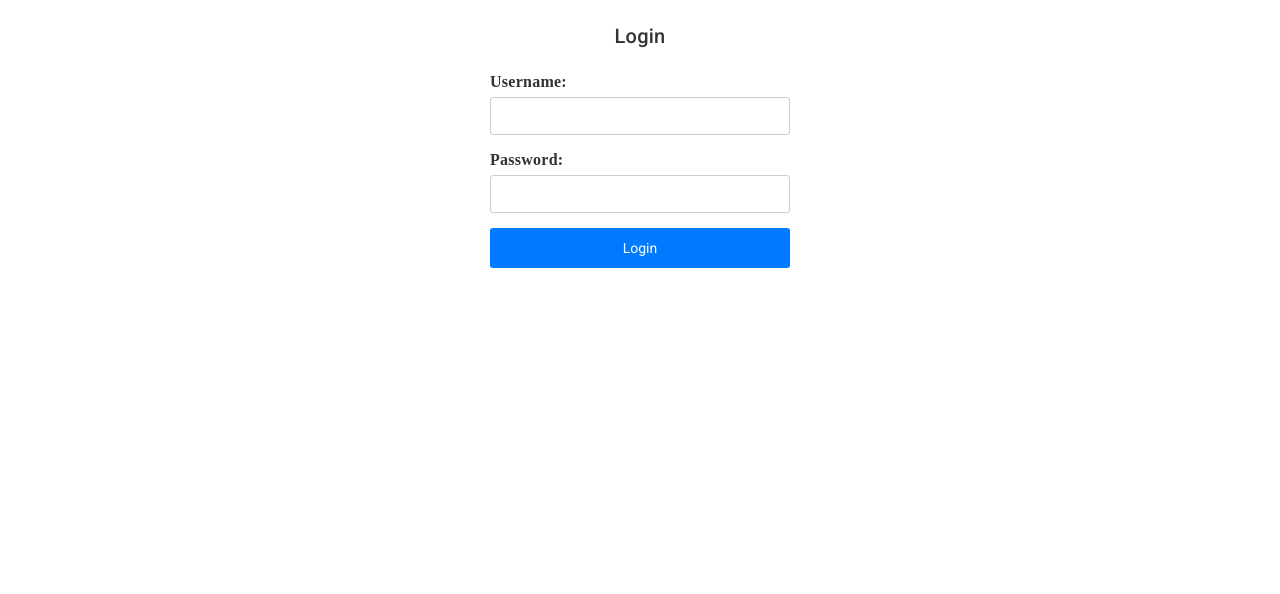
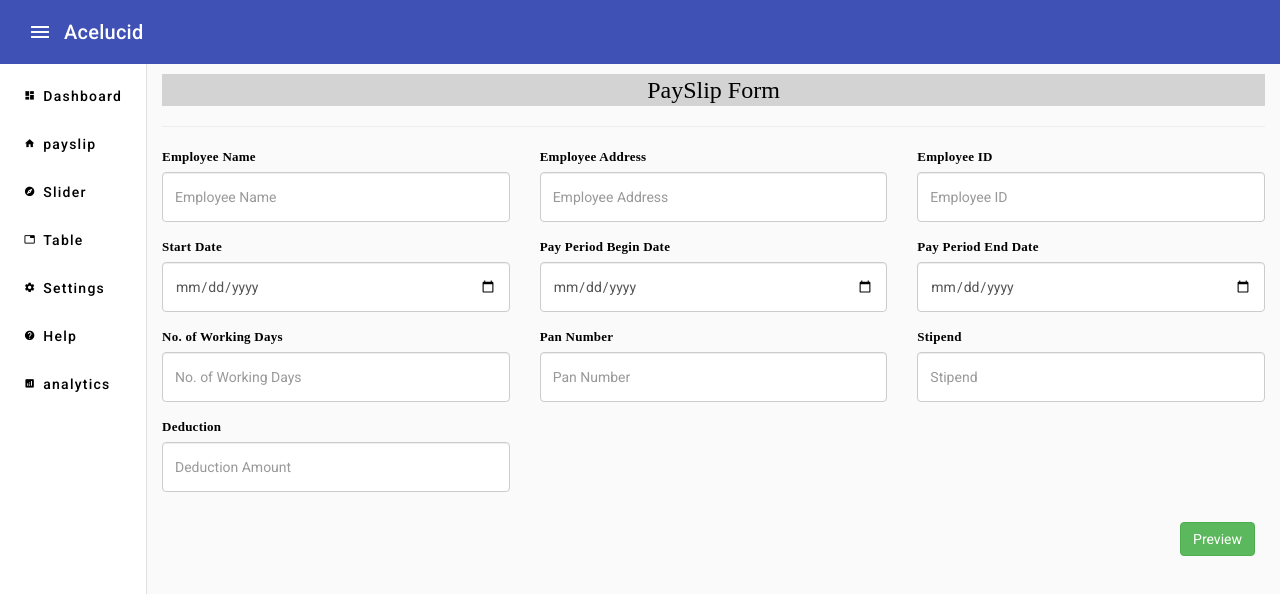
Before and after one commit to chandankumar14/payslip, an Angular app: page /payslip in a window 1280 px wide. Shown: the top 594 px of the page. Built offline with nearby package versions, Linux system fonts and the light colour scheme.

Commit message:
new build file for payslip generation

```diff
--- a/src/app/Model/Customer.ts
+++ b/src/app/Model/Customer.ts
@@ -21,4 +21,6 @@ export interface PaySlipPayload {
     StartDate: any
     PanNumber: any
     Stipend:number
+    Deduction:number,
+    NETSalary:number | any
 }
--- a/src/app/app.component.ts
+++ b/src/app/app.component.ts
@@ -9,7 +9,7 @@ import { Router } from '@angular/router';
 })
 export class AppComponent  implements OnInit{
   title = 'Acelucid';
-  isLoggedIn: boolean = false
+  isLoggedIn: boolean = true
   userName: string = "acelucid"
   Password: string = "acelucid@123"
   loginForm!:FormGroup
--- a/src/app/component/payslip/payslip.component.css
+++ b/src/app/component/payslip/payslip.component.css
@@ -93,3 +93,17 @@ label{
     color: black;
     font-family: 'Times New Roman', Times, serif;
 }
+
+.table_content_container{
+    display: flex;
+    width: 100%;
+}
+
+.table_content{
+    flex: 1;
+}
+.display{
+    padding-right: 10px;
+    align-items: end;
+    text-align: right;
+}
--- a/src/app/component/payslip/payslip.component.html
+++ b/src/app/component/payslip/payslip.component.html
@@ -7,7 +7,7 @@
       <div class="col-md-4 col-sm-6 col-xs-12 form-group">
         <label for="Employee Name">Employee Name</label>
         <input type="text" class="form-control inpt" placeholder="Employee Name" formControlName="EmployeeName">
-        </div>
+      </div>
       <div class="col-md-4 col-sm-6 col-xs-12 form-group">
         <label for="Employee Address">Employee Address</label>
         <input type="text" class="form-control inpt" placeholder="Employee Address" formControlName="EmployeeAddress">
@@ -29,8 +29,7 @@
 
       <div class="col-md-4 col-sm-6 col-xs-12 form-group">
         <label for="Pay Period Begin Date">Pay Period End Date</label>
-        <input type="date" class="form-control inpt"
-        placeholder="Pay Period End Date" formControlName="EndDate">
+        <input type="date" class="form-control inpt" placeholder="Pay Period End Date" formControlName="EndDate">
       </div>
 
       <div class="col-md-4 col-sm-6 col-xs-12 form-group">
@@ -46,6 +45,10 @@
       <div class="col-md-4 col-sm-6 col-xs-12 form-group">
         <label for="Stipend">Stipend</label>
         <input type="number" class="form-control inpt" placeholder="Stipend" formControlName="Stipend">
+      </div>
+      <div class="col-md-4 col-sm-6 col-xs-12 form-group">
+        <label for="Stipend">Deduction</label>
+        <input type="number" class="form-control inpt" placeholder="Deduction Amount" formControlName="Deduction">
       </div>
     </div>
   </form>
@@ -66,24 +69,77 @@
       Hosur Rd, Krishna Reddy Industrial Area
     </p>
   </tr>
-  <p style="background-color: lightgray; height: 10px; margin-top: -15px;"></p>
+  <p style="background-color: lightgray; height: 10px; margin-top: -10px;"></p>
   <h6 class="second_heading">Salary Slip</h6>
   <!--Employee Details Section------>
   <tr>
     <div class="container">
       <div class="half">
-        <p class="employeeDetails">Employee Name:{{payload?.EmployeeName}}</p><br>
-        <p class="employeeDetails">Employee Address:{{payload?.EmployeeAddress}}</p><br>
-        <p class="employeeDetails">Employee ID:{{payload?.EmployeeID}}</p><br>
-        <p class="employeeDetails">Start Date:{{payload?.StartDate}}</p><br>
+        <div class="row">
+          <div class="col-md-6 col-sm-6 col-xs-6">
+            <p class="employeeDetails">Employee Name:</p>
+          </div>
+          <div class="col-md-6 col-sm-6 col-xs-6">
+            <p class="employeeDetails display">{{payload?.EmployeeName}}</p>
+          </div>
+          <div class="col-md-6 col-sm-6 col-xs-6">
+            <p class="employeeDetails">Employee Address:</p>
+          </div>
+          <div class="col-md-6 col-sm-6 col-xs-6">
+            <p class="employeeDetails display">{{payload?.EmployeeAddress}}</p>
+          </div>
+          <div class="col-md-6 col-sm-6 col-xs-6">
+            <p class="employeeDetails ">Employee ID:</p>
+          </div>
+
+          <div class="col-md-6 col-sm-6 col-xs-6">
+            <p class="employeeDetails display">{{payload?.EmployeeID}}</p>
+          </div>
+
+          <div class="col-md-6 col-sm-6 col-xs-6">
+            <p class="employeeDetails">Start Date:</p>
+          </div>
+
+          <div class="col-md-6 col-sm-6 col-xs-6">
+            <p class="employeeDetails display">{{payload?.StartDate}}</p>
+          </div>
+
+        </div>
+
+
       </div>
+
       <div class="half">
-        <p class="employeeDetails">Pay Period Begin Date:{{payload?.BeginDate}}</p><br>
-        <p class="employeeDetails">Pay Period End Date:{{payload?.EndDate}}</p><br>
-        <p class="employeeDetails">No. of Working Days:{{payload?.WorkingDays}}</p><br>
-        <p class="employeeDetails">Pan Number:{{payload?.PanNumber}}</p><br>
+        <div class="row">
+          <div class="col-md-6 col-sm-6 col-xs-6">
+            <p class="employeeDetails"> Pay Period Begin Date:</p>
+          </div>
+          <div class="col-md-6 col-sm-6 col-xs-6">
+            <p class="display employeeDetails">{{payload?.BeginDate}}</p>
+          </div>
+          <div class="col-md-6 col-sm-6 col-xs-6">
+            <p class="employeeDetails">Pay Period End Date:</p><br>
+          </div>
+          <div class="col-md-6 col-sm-6 col-xs-6">
+            <p class="employeeDetails display">{{payload?.EndDate}}</p>
+          </div>
+          <div class="col-md-6 col-sm-6 col-xs-6">
+            <p class="employeeDetails"> No. of Working Days:</p>
+          </div>
+          <div class="col-md-6 col-sm-6 col-xs-6">
+            <p class="employeeDetails display">{{payload?.WorkingDays}}</p>
+          </div>
+          <div class="col-md-6 col-sm-6 col-xs-6">
+            <p class="employeeDetails">Pan Number:</p>
+          </div>
+          <div class="col-md-6 col-sm-6 col-xs-6">
+            <p class="employeeDetails display">{{payload?.PanNumber}}</p>
+          </div>
+
+        </div>
+
       </div>
-    </div>
+      </div>
   </tr>
 
   <!--PaySlip Data------>
@@ -135,7 +191,7 @@
     <div class="half2">
       <table style="border: 1.5px solid; margin: 0px;">
         <tr>
-          <th >Deductions</th>
+          <th>Deductions</th>
           <th></th>
         </tr>
         <tr>
@@ -165,13 +221,13 @@
 
         <tr>
           <td>Total Deduction</td>
-          <td class="td_data">--</td>
+          <td class="td_data">{{payload?.Deduction}}</td>
         </tr>
       </table>
 
       <table style="border: 0px; margin: 0px;">
         <tr>
-          <th style="text-align: right; padding-right: 5px; border-bottom: 2px solid;">{{payload?.Stipend}}</th>
+          <th style="text-align: right; padding-right: 5px; border-bottom: 2px solid;">{{payload?.NETSalary}}</th>
         </tr>
       </table>
     </div>
--- a/src/app/component/payslip/payslip.component.ts
+++ b/src/app/component/payslip/payslip.component.ts
@@ -24,7 +24,9 @@ export class PayslipComponent implements OnInit{
       WorkingDays: new FormControl('', Validators.required),
       StartDate: new FormControl('', [Validators.required]),
       PanNumber: new FormControl('', Validators.required),
-      Stipend: new FormControl('', Validators.required)
+      Stipend: new FormControl('', Validators.required),
+      Deduction:new FormControl('',Validators.required),
+      NETSalary:new FormControl('',)
     })
 
 
@@ -42,7 +44,9 @@ export class PayslipComponent implements OnInit{
       WorkingDays: this.paySlipData.controls['WorkingDays'].value ? this.paySlipData.controls['WorkingDays'].value : 'N/A',
       StartDate: this.paySlipData.controls['StartDate'].value ? this.paySlipData.controls['StartDate'].value : 'N/A',
       PanNumber: this.paySlipData.controls['PanNumber'].value ? this.paySlipData.controls['PanNumber'].value : 'N/A',
-      Stipend: this.paySlipData.controls['Stipend'].value ? this.paySlipData.controls['Stipend'].value : 'N/A',
+      Stipend: this.paySlipData.controls['Stipend'].value ? this.paySlipData.controls['Stipend'].value  : 'N/A',
+      Deduction: this.paySlipData.controls['Deduction'].value ? this.paySlipData.controls['Deduction'].value : 'N/A',
+      NETSalary: this.paySlipData.controls['Stipend'].value? ((this.paySlipData.controls['Stipend'].value)-(this.paySlipData.controls['Deduction'].value)):'N/A'
     }
     this.status = false
 
```
Also changed, not shown: 3 other files (tests, documents, lock files or other folders).
